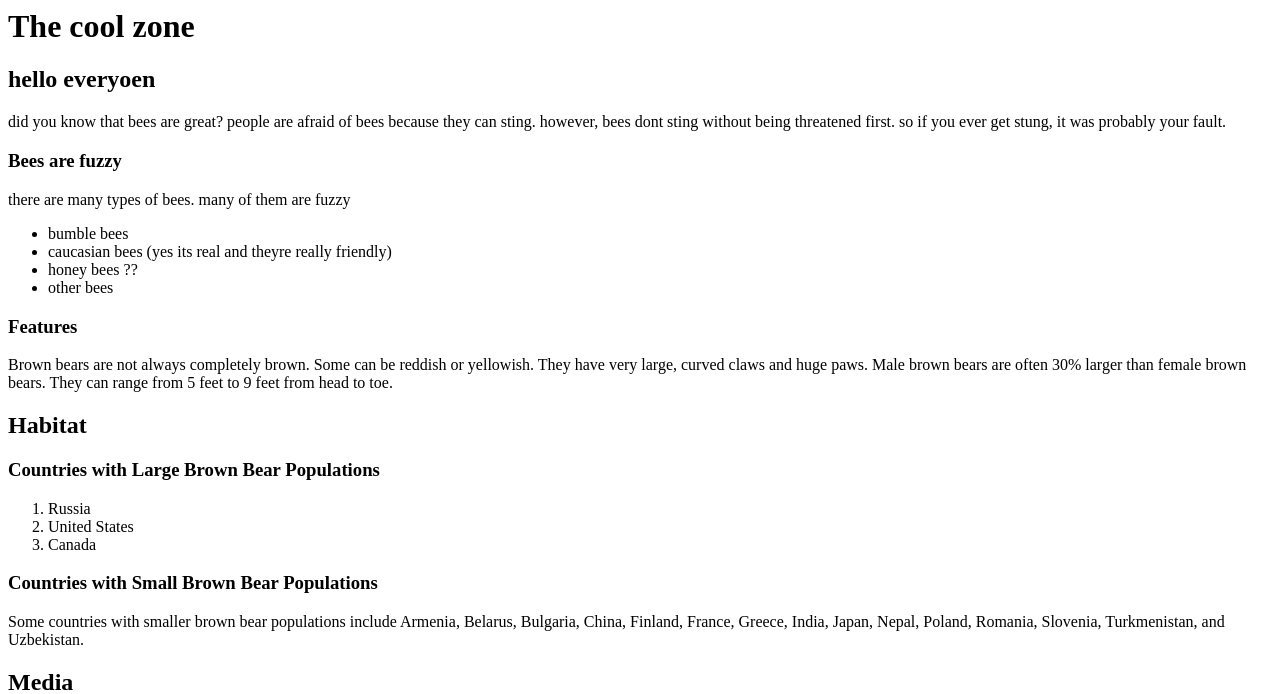
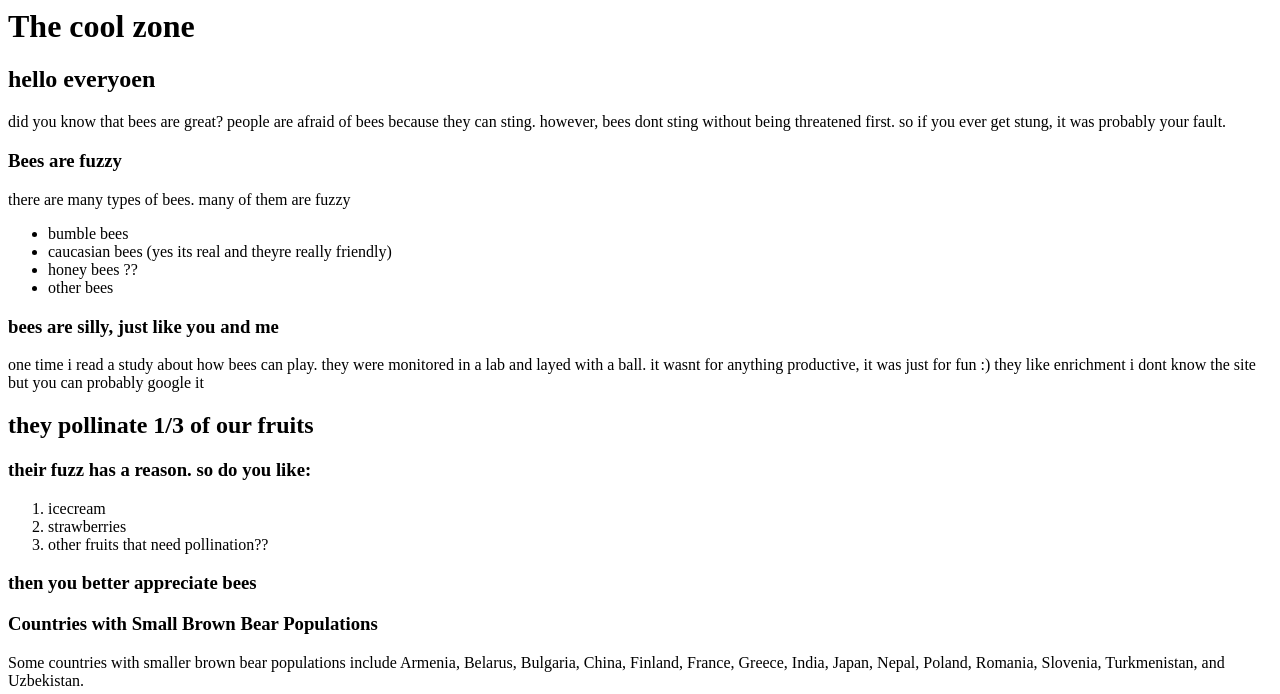
Before and after one commit to cchoi27/cchoi27.github.io, a plain HTML site: page index.html in a window 1280 px wide. Shown: the top 694 px of the page. Drawn offline with Linux system fonts and the light colour scheme.

Commit message:
Update index.html

```diff
--- a/index.html
+++ b/index.html
@@ -14,17 +14,19 @@
       <li>honey bees ??</li>
       <li>other bees</li>
     </ul>
-    <h3>Features</h3>
-    <p>Brown bears are not always completely brown. Some can be reddish or yellowish. They have very large, curved claws and huge paws. Male brown bears are often 30% larger than female brown bears. They can range from 5 feet to 9 feet from head to toe.</p>
+    <h3>bees are silly, just like you and me</h3>
+    <p>one time i read a study about how bees can play. they were monitored in a lab and layed with a ball. it wasnt for anything productive, it was just for fun :) they like enrichment
+    i dont know the site but you can probably google it</p>
   </div>
   <div id="habitat">
-    <h2>Habitat</h2>
-    <h3>Countries with Large Brown Bear Populations</h3>
+    <h2>they pollinate 1/3 of our fruits</h2>
+    <h3>their fuzz has a reason. so do you like:</h3>
     <ol>
-      <li>Russia</li>
-      <li>United States</li>
-      <li>Canada</li>
+      <li>icecream</li>
+      <li>strawberries</li>
+      <li>other fruits that need pollination??</li>
     </ol>
+    <h3>then you better appreciate bees</h3>
     <h3>Countries with Small Brown Bear Populations</h3>
     <p>Some countries with smaller brown bear populations include Armenia, Belarus, Bulgaria, China, Finland, France, Greece, India, Japan, Nepal, Poland, Romania, Slovenia, Turkmenistan, and Uzbekistan.</p>
   </div>
```
